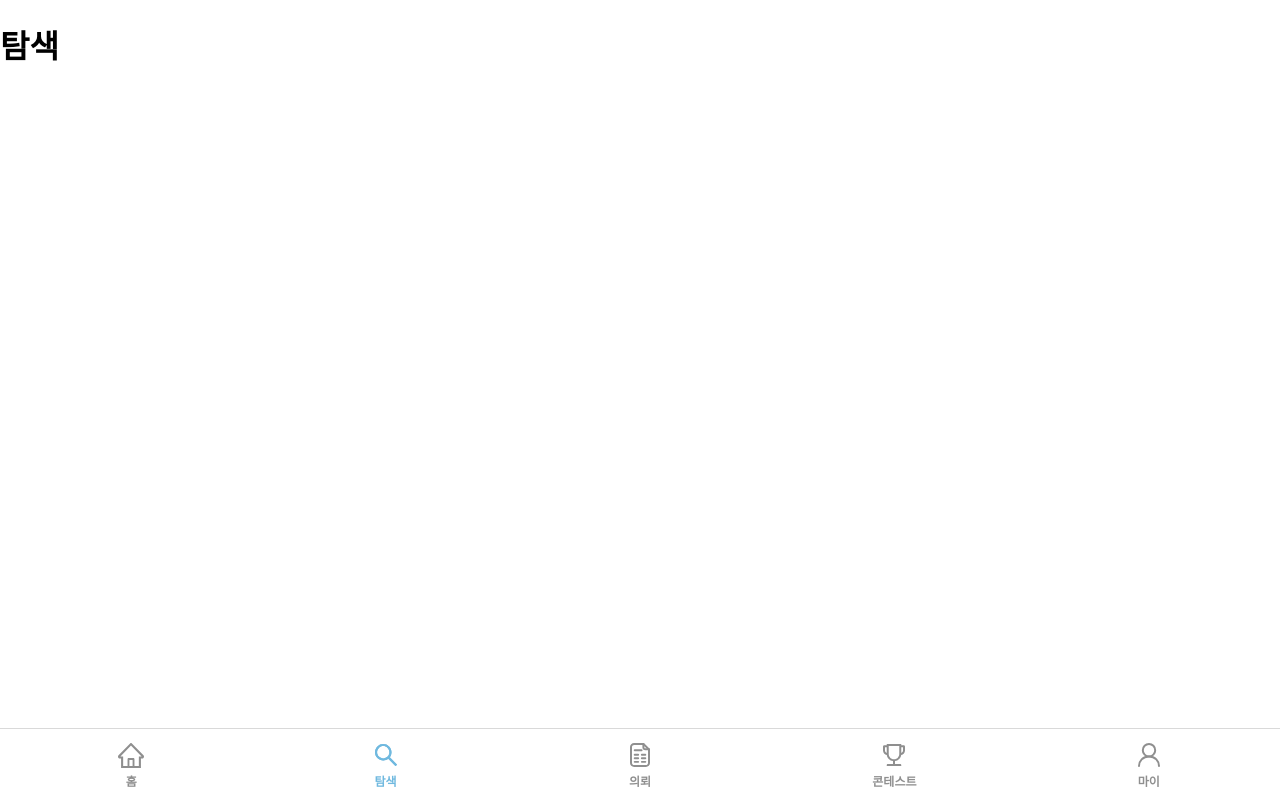
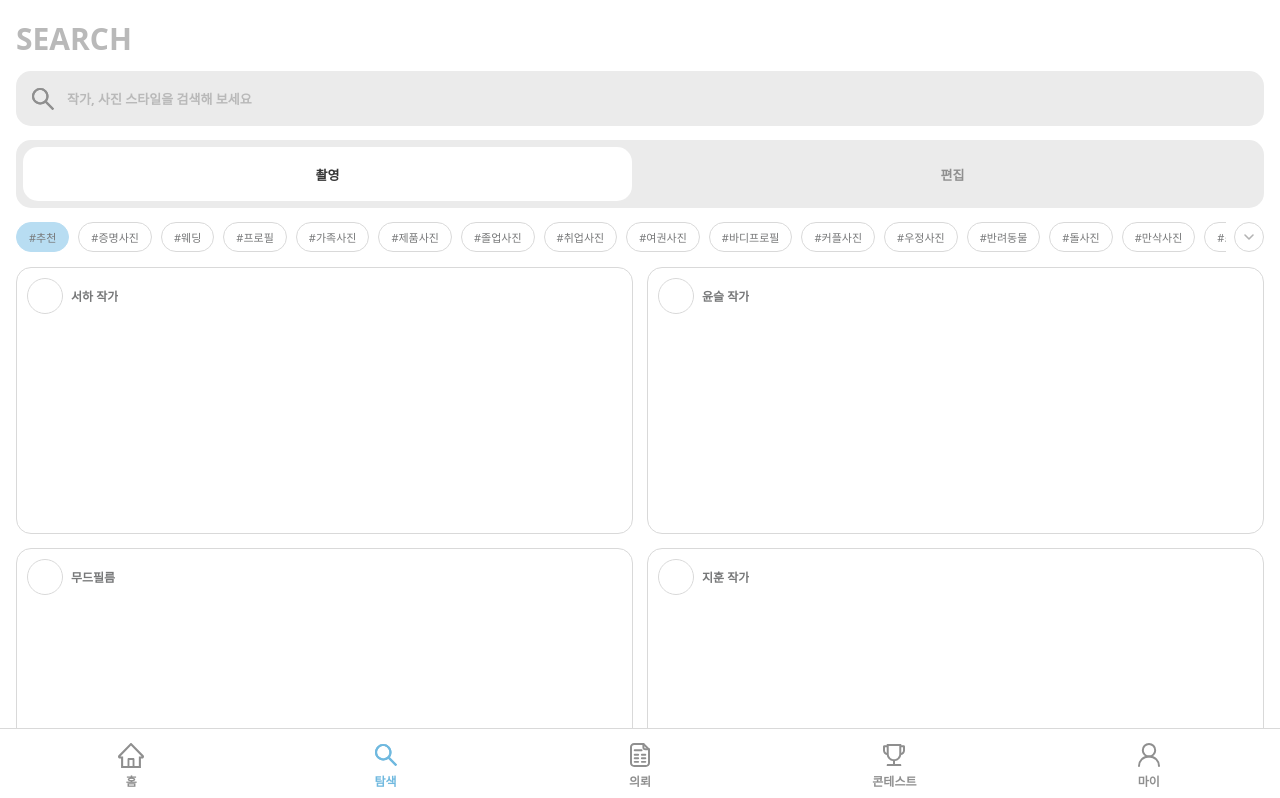
Before and after one commit to picon-sw/picon-frontend, a React (Vite) app: page /explore in a window 1280 px wide. Shown: the top 798 px of the page. Built offline with nearby package versions, Linux system fonts and the light colour scheme.

Commit message:
feat: 탐색 메인 화면 구현 (#8)

```diff
--- /dev/null
+++ b/src/pages/ExplorePage.module.css
@@ -0,0 +1,214 @@
+.page {
+  padding: 21px 16px 21px;
+}
+
+.title {
+  margin: 0;
+  font-size: 30px;
+  font-weight: 700;
+  line-height: 36px;
+  color: #b9b9b9;
+}
+
+.searchBox {
+  display: flex;
+  align-items: center;
+  gap: 13px;
+  width: 100%;
+  height: 55px;
+  margin-top: 14px;
+  padding: 0 16px;
+  border: 0;
+  border-radius: 15px;
+  background-color: #ebebeb;
+  font: inherit;
+  font-size: 13px;
+  font-weight: 700;
+  color: #b9b9b9;
+  text-align: left;
+  cursor: pointer;
+}
+
+.tabs {
+  display: grid;
+  grid-template-columns: 1fr 1fr;
+  gap: 16px;
+  height: 68px;
+  margin-top: 14px;
+  padding: 7px;
+  border-radius: 15px;
+  background-color: #ebebeb;
+}
+
+.tab {
+  border: 0;
+  border-radius: 15px;
+  background: transparent;
+  font: inherit;
+  font-size: 13px;
+  font-weight: 700;
+  color: #8f8f8f;
+  cursor: pointer;
+}
+
+.tabActive {
+  background-color: #fff;
+  color: #363636;
+}
+
+.tagsRow {
+  display: flex;
+  align-items: flex-start;
+  gap: 8px;
+  margin-top: 14px;
+}
+
+/* 접힘: 화면보다 넓으면 가로 스크롤 (왼쪽은 화면 끝까지 스크롤되도록) */
+.tags {
+  display: flex;
+  flex: 1;
+  min-width: 0;
+  gap: 9px;
+  margin-left: -16px;
+  padding-left: 16px;
+  overflow-x: auto;
+  scrollbar-width: none;
+}
+
+/* 펼침: 화살표는 오른쪽 위에 float으로 고정 → 첫 줄만 화살표 자리를 비우고 나머지 줄은 끝까지 채움 */
+.tagsRowExpanded {
+  display: block;
+}
+
+.tagsRowExpanded .tagsToggle {
+  float: right;
+  margin-left: 9px;
+}
+
+.tagsRowExpanded .tags {
+  display: block;
+  margin-left: 0;
+  padding-left: 0;
+  overflow: visible;
+}
+
+.tagsRowExpanded .tag {
+  margin: 0 9px 8px 0;
+  vertical-align: top;
+}
+
+/* 마지막 줄 아래 여백(8px)만큼 그리드 간격을 줄여 접힘 상태와 같은 간격 유지 */
+.tagsRowExpanded + .grid {
+  margin-top: 7px;
+}
+
+.tagsToggle {
+  display: flex;
+  flex-shrink: 0;
+  order: 1; /* 접힘 상태: DOM에선 먼저지만 화면에선 오른쪽 끝 */
+  align-items: center;
+  justify-content: center;
+  width: 30px;
+  height: 30px;
+  padding: 0;
+  border: 1px solid #d9d9d9;
+  border-radius: 50%;
+  background-color: #fff;
+  cursor: pointer;
+}
+
+.tagsToggle img {
+  transition: transform 0.2s;
+}
+
+.tagsToggleOpen img {
+  transform: rotate(180deg);
+}
+
+.tags::-webkit-scrollbar {
+  display: none;
+}
+
+.tag {
+  flex-shrink: 0;
+  height: 30px;
+  padding: 0 12px;
+  border: 1px solid #d9d9d9;
+  border-radius: 15px;
+  background-color: #fff;
+  font: inherit;
+  font-size: 11px;
+  color: #777879;
+  white-space: nowrap;
+  cursor: pointer;
+}
+
+.tagActive {
+  border-color: #b8ddf2;
+  background-color: #b8ddf2;
+}
+
+.grid {
+  display: grid;
+  grid-template-columns: 1fr 1fr;
+  gap: 14px;
+  margin: 15px 0 0;
+  padding: 0;
+  list-style: none;
+}
+
+.card {
+  position: relative;
+  height: 267px;
+  overflow: hidden;
+  border-radius: 15px;
+}
+
+/* 이미지가 아직 없을 때: 테두리만 있는 빈 칸 */
+.cardEmpty {
+  border: 1px solid #d9d9d9;
+}
+
+.cardImage {
+  width: 100%;
+  height: 100%;
+  object-fit: cover;
+}
+
+/* 왼쪽 위: 프로필 동그라미 + 작가 이름 */
+.cardHeader {
+  position: absolute;
+  top: 10px;
+  left: 10px;
+  right: 10px;
+  display: flex;
+  align-items: center;
+  gap: 8px;
+}
+
+.avatar {
+  flex-shrink: 0;
+  width: 36px;
+  height: 36px;
+  border-radius: 50%;
+  object-fit: cover;
+}
+
+.avatarEmpty {
+  border: 1px solid #d9d9d9;
+  background-color: #fff;
+}
+
+.cardName {
+  overflow: hidden;
+  text-overflow: ellipsis;
+  white-space: nowrap;
+  font-size: 12px;
+  font-weight: 600;
+  line-height: normal;
+  color: #fff;
+}
+
+.cardEmpty .cardName {
+  color: #777879;
+}
--- a/src/pages/ExplorePage.tsx
+++ b/src/pages/ExplorePage.tsx
@@ -1,7 +1,144 @@
+import { useState } from 'react';
+import chevronDownIcon from '../assets/icons/explore/chevron-down.svg';
+import searchIcon from '../assets/icons/explore/search.svg';
+import styles from './ExplorePage.module.css';
+
+type ExploreTab = 'shoot' | 'edit';
+
+interface Photographer {
+  id: number;
+  name: string;
+  // 백엔드에서 받은 이미지 URL. 없으면 빈 칸으로 표시
+  imageUrl?: string;
+  profileImageUrl?: string;
+}
+
+const TABS: { value: ExploreTab; label: string }[] = [
+  { value: 'shoot', label: '촬영' },
+  { value: 'edit', label: '편집' },
+];
+
+// TODO: 해시태그 목록 확정 시 교체 (제품사진 이후는 임시 값)
+const TAGS = [
+  '추천',
+  '증명사진',
+  '웨딩',
+  '프로필',
+  '가족사진',
+  '제품사진',
+  '졸업사진',
+  '취업사진',
+  '여권사진',
+  '바디프로필',
+  '커플사진',
+  '우정사진',
+  '반려동물',
+  '돌사진',
+  '만삭사진',
+  '스냅',
+  '행사사진',
+  '화보',
+  '야외촬영',
+  '보정',
+];
+
+// TODO: API 연동 시 교체 (임시 데이터)
+const PHOTOGRAPHERS: Record<ExploreTab, Photographer[]> = {
+  shoot: [
+    { id: 1, name: '서하 작가' },
+    { id: 2, name: '윤슬 작가' },
+    { id: 3, name: '무드필름' },
+    { id: 4, name: '지훈 작가' },
+    { id: 5, name: '이젤 작가' },
+    { id: 6, name: '아리 작가' },
+  ],
+  edit: [
+    { id: 7, name: '서하 작가' },
+    { id: 8, name: '윤슬 작가' },
+    { id: 9, name: '무드필름' },
+    { id: 10, name: '지훈 작가' },
+    { id: 11, name: '이젤 작가' },
+    { id: 12, name: '아리 작가' },
+  ],
+};
+
 export function ExplorePage() {
+  const [tab, setTab] = useState<ExploreTab>('shoot');
+  const [tag, setTag] = useState(TAGS[0]);
+  const [tagsExpanded, setTagsExpanded] = useState(false);
+
   return (
-    <main>
-      <h1>탐색</h1>
+    <main className={styles.page}>
+      <h1 className={styles.title}>SEARCH</h1>
+
+      {/* TODO: 검색 화면 이동은 다음 이슈에서 */}
+      <button type="button" className={styles.searchBox}>
+        <img src={searchIcon} alt="" />
+        <span>작가, 사진 스타일을 검색해 보세요</span>
+      </button>
+
+      <div className={styles.tabs} role="tablist">
+        {TABS.map(({ value, label }) => (
+          <button
+            key={value}
+            type="button"
+            role="tab"
+            aria-selected={tab === value}
+            className={tab === value ? `${styles.tab} ${styles.tabActive}` : styles.tab}
+            onClick={() => setTab(value)}
+          >
+            {label}
+          </button>
+        ))}
+      </div>
+
+      {/* 접힘: 한 줄 가로 스크롤 / 펼침: 전체 태그 여러 줄. 화살표는 항상 오른쪽 위 고정 */}
+      <div
+        className={tagsExpanded ? `${styles.tagsRow} ${styles.tagsRowExpanded}` : styles.tagsRow}
+      >
+        {/* 펼침 상태에서 float으로 첫 줄 오른쪽에 고정되도록 태그보다 먼저 둠 */}
+        <button
+          type="button"
+          className={
+            tagsExpanded ? `${styles.tagsToggle} ${styles.tagsToggleOpen}` : styles.tagsToggle
+          }
+          aria-expanded={tagsExpanded}
+          aria-controls="explore-tags"
+          aria-label={tagsExpanded ? '해시태그 접기' : '해시태그 더 보기'}
+          onClick={() => setTagsExpanded((prev) => !prev)}
+        >
+          <img src={chevronDownIcon} alt="" />
+        </button>
+        <div id="explore-tags" className={styles.tags}>
+          {TAGS.map((name) => (
+            <button
+              key={name}
+              type="button"
+              aria-pressed={tag === name}
+              className={tag === name ? `${styles.tag} ${styles.tagActive}` : styles.tag}
+              onClick={() => setTag(name)}
+            >
+              #{name}
+            </button>
+          ))}
+        </div>
+      </div>
+
+      <ul className={styles.grid}>
+        {PHOTOGRAPHERS[tab].map(({ id, name, imageUrl, profileImageUrl }) => (
+          <li key={id} className={imageUrl ? styles.card : `${styles.card} ${styles.cardEmpty}`}>
+            {imageUrl && <img className={styles.cardImage} src={imageUrl} alt="" />}
+            <div className={styles.cardHeader}>
+              {profileImageUrl ? (
+                <img className={styles.avatar} src={profileImageUrl} alt="" />
+              ) : (
+                <span className={`${styles.avatar} ${styles.avatarEmpty}`} />
+              )}
+              <span className={styles.cardName}>{name}</span>
+            </div>
+          </li>
+        ))}
+      </ul>
     </main>
   );
 }
```
Also changed, not shown: src/assets/icons/explore/chevron-down.svg (added), src/assets/icons/explore/search.svg (added).
